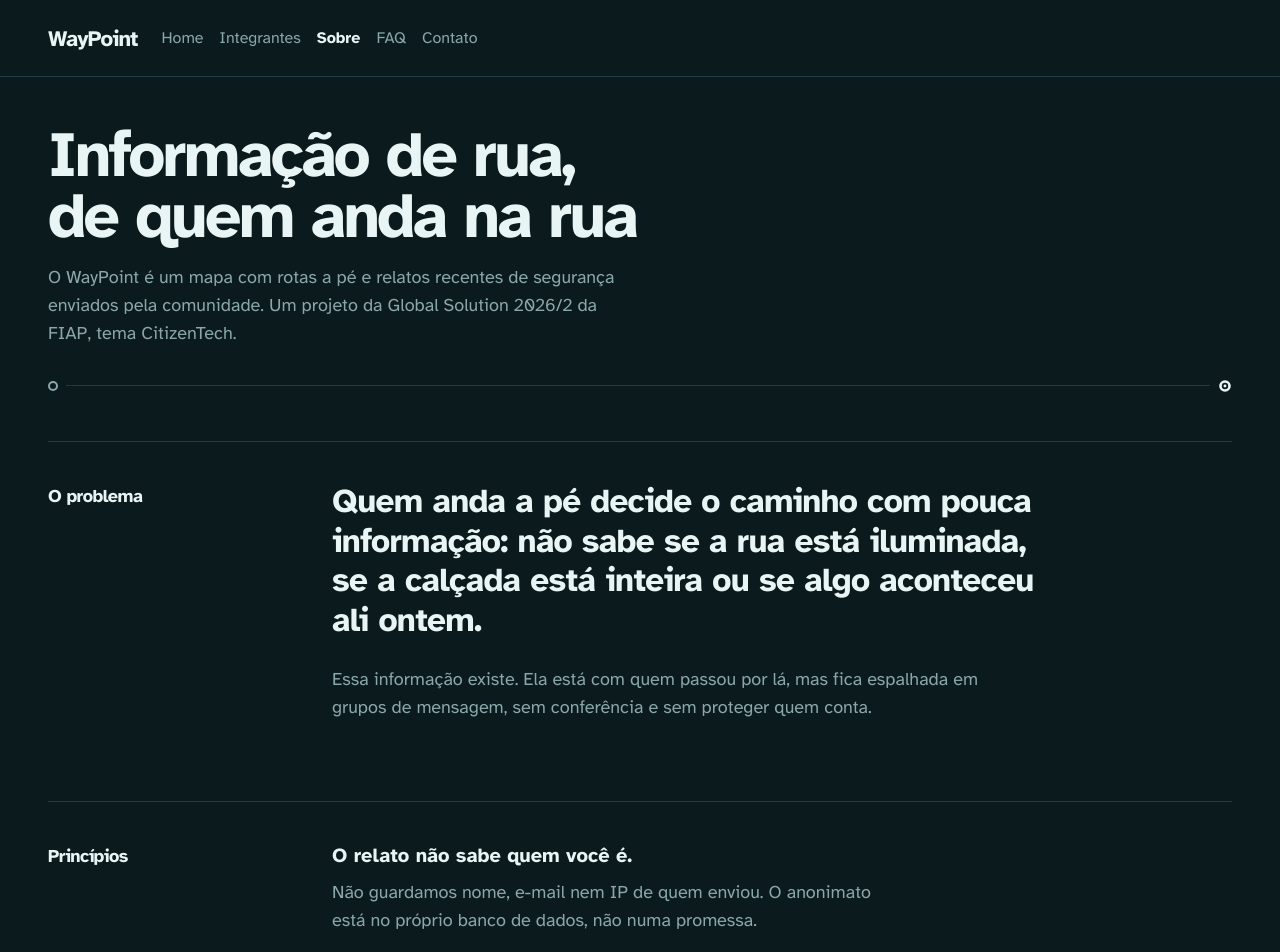
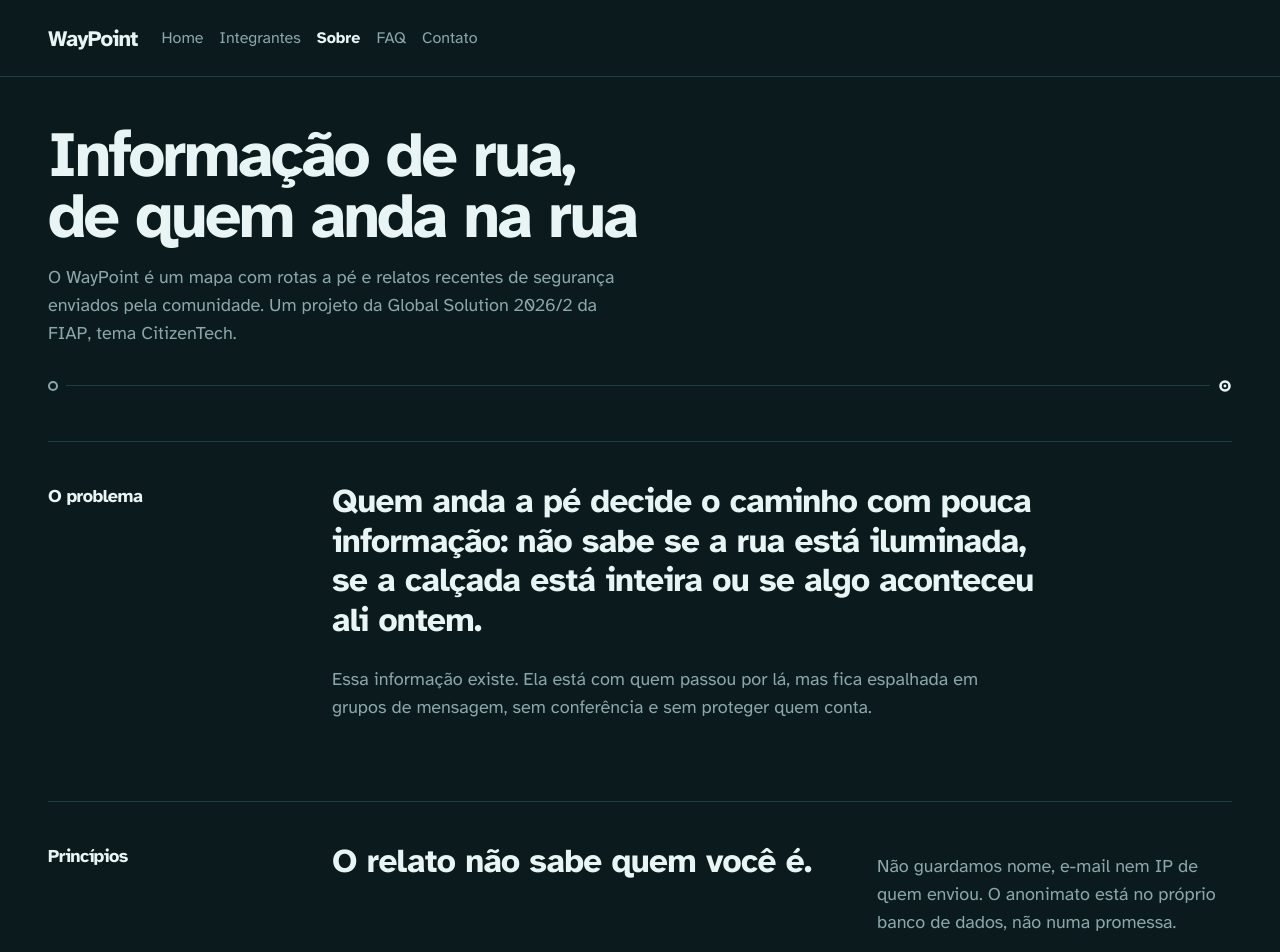
Before and after one commit to pivattidev/waypoint, a React (Vite) app: page /sobre in a window 1280 px wide. Shown: the top 952 px of the page. Built offline with nearby package versions, Linux system fonts and the light colour scheme.

Commit message:
style: destaca cada princípio como frase grande com a explicação ao lado

```diff
--- a/src/pages/Sobre.tsx
+++ b/src/pages/Sobre.tsx
@@ -1,7 +1,10 @@
 import type { ReactNode } from 'react'
 import PageHeader from '../components/PageHeader'
 
-/** Princípios em forma de frase: cada um é uma afirmação curta, com a explicação. */
+/**
+ * Princípios em forma de frase: cada um é uma afirmação curta e grande, com a explicação ao lado.
+ * (Sem cartões com ícone: o texto é o elemento visual, como no bloco "O problema".)
+ */
 const principios = [
   {
     frase: 'O relato não sabe quem você é.',
@@ -53,11 +56,15 @@ export default function Sobre() {
         </Secao>
 
         <Secao id="principios" titulo="Princípios">
+          {/* Uma frase grande por linha, com a explicação ao lado: o texto é o próprio desenho */}
           <ul className="divide-y divide-line">
             {principios.map((p) => (
-              <li key={p.frase} className="py-6 first:pt-0 last:pb-0">
-                <p className="text-xl font-bold">{p.frase}</p>
-                <p className="mt-2 max-w-xl text-lg text-muted">{p.texto}</p>
+              <li
+                key={p.frase}
+                className="grid gap-x-12 gap-y-3 py-8 first:pt-0 last:pb-0 lg:grid-cols-[minmax(0,7fr)_minmax(0,5fr)] lg:items-baseline"
+              >
+                <p className="font-display text-[clamp(1.5rem,2.6vw,2.1rem)] font-bold leading-[1.15] tracking-[-0.02em]">{p.frase}</p>
+                <p className="max-w-xl text-lg text-muted">{p.texto}</p>
               </li>
             ))}
           </ul>
```
